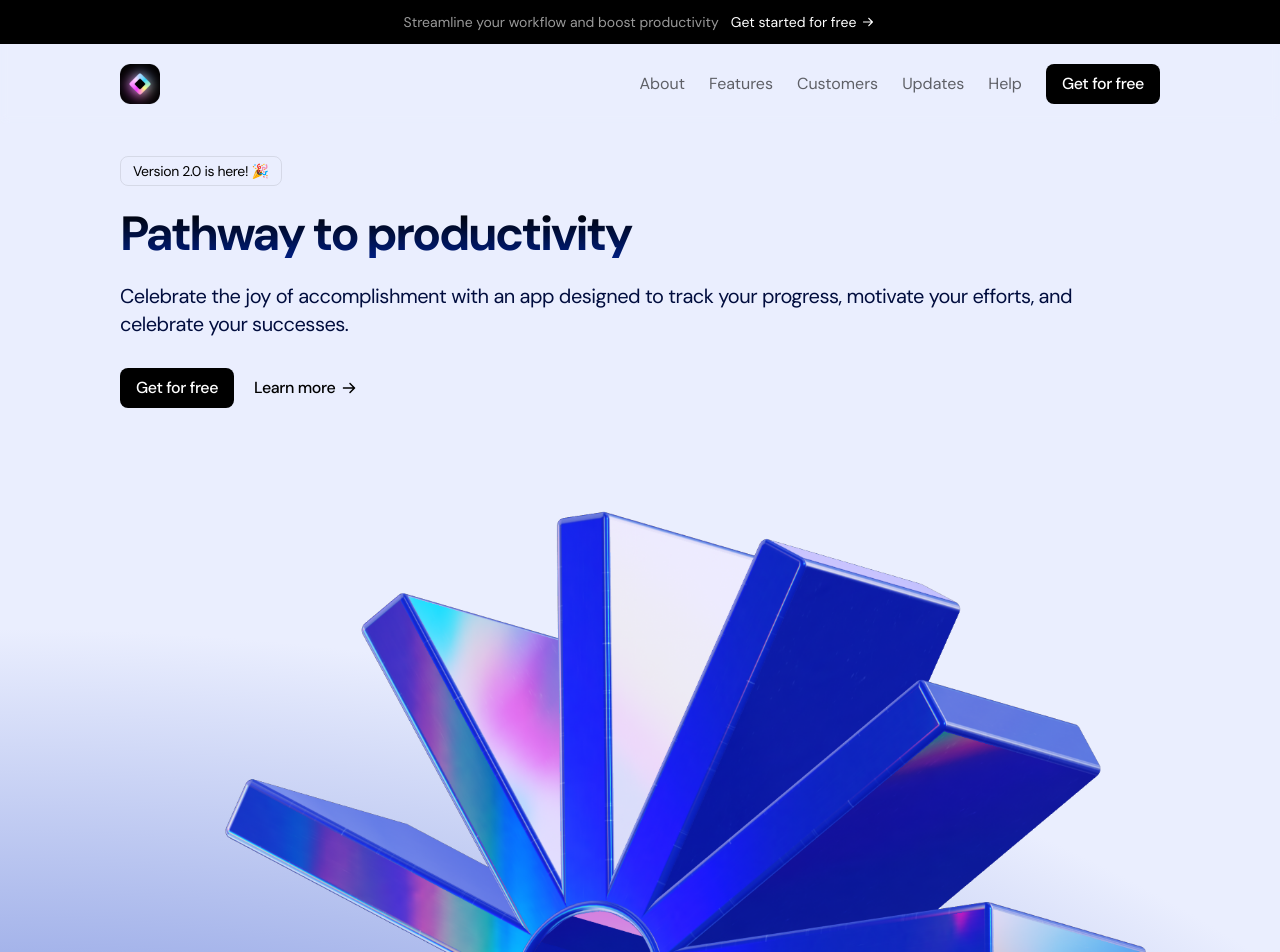
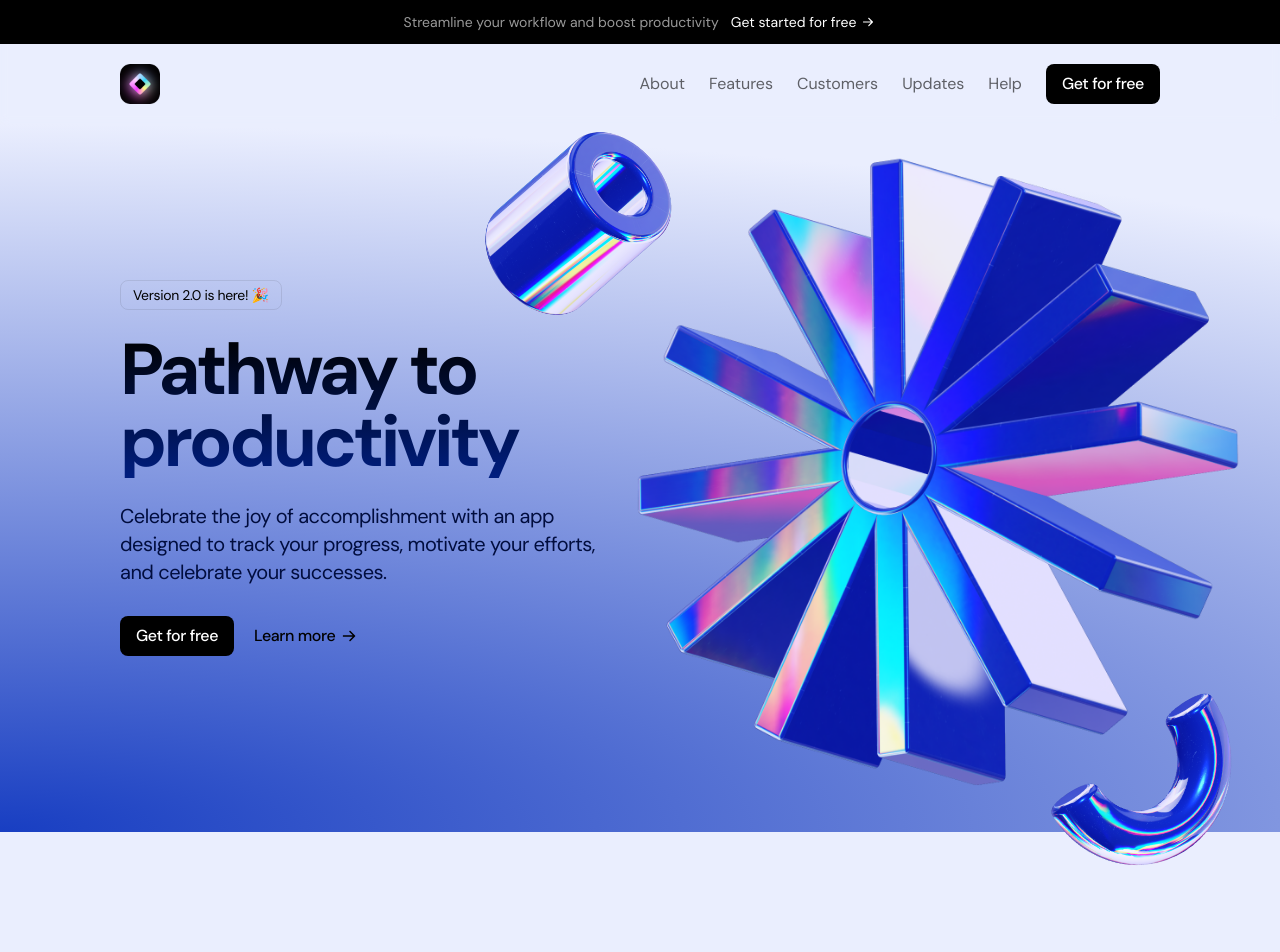
Before and after one commit to Mohamed-Madani/light-saas-landing-page, a Next.js app: page / in a window 1280 px wide. Shown: the top 952 px of the page. After the commit the page ends 928 px from the top, so only its background shows below. Built offline with nearby package versions, Linux system fonts and the light colour scheme.

Commit message:
Creating Desktop view of the hero

```diff
--- a/sections/Header.tsx
+++ b/sections/Header.tsx
@@ -5,7 +5,7 @@ import MenuIcon from "@/assets/menu.svg";
 
 export const Header = () => {
   return (
-    <header className="sticky top-0 backdrop-blur-sm">
+    <header className="sticky top-0 backdrop-blur-sm z-20">
       <div className="flex justify-center items-center py-3 bg-black text-white text-sm gap-3">
         <p className="text-white/60 hidden md:block">
           Streamline your workflow and boost productivity
--- a/sections/Hero.tsx
+++ b/sections/Hero.tsx
@@ -1,16 +1,19 @@
 import ArrowIcon from "@/assets/arrow-right.svg";
 import CogImage from "@/assets/cog.png";
+import cylinderImage from "@/assets/cylinder.png";
 import Image from "next/image";
+import noodleImage from "@/assets/noodle.png";
 
 export const Hero = () => {
   return (
-    <section className="pt-8 pb-20 bg-[radial-gradient(ellipse_200%_100%_at_bottom_left,#183EC2,#EAEEFE_66%)]">
+    <section className="pt-8 pb-20 md:pt-5 md:pb-10 bg-[radial-gradient(ellipse_200%_100%_at_bottom_left,#183EC2,#EAEEFE_100%)] overflow-x-clip">
       <div className="container">
-        <div>
+        <div className="md:flex items-center">
+        <div className="md:w-[478px]">
           <div className="text-sm inline-flex border border-[#222]/10 px-3 py-1 rounded-lg tracking-tight">
             Version 2.0 is here! 🎉
           </div>
-          <h1 className="text-5xl font-bold tracking-tighter bg-gradient-to-b from-black to-[#001E80] text-transparent bg-clip-text mt-6">
+          <h1 className="text-5xl md:text-7xl font-bold tracking-tighter bg-gradient-to-b from-black to-[#001E80] text-transparent bg-clip-text mt-6">
             Pathway to productivity
           </h1>
           <p className="text-xl text-[#010D3E] tracking-tight mt-6">
@@ -25,8 +28,22 @@ export const Hero = () => {
             </button>
           </div>
         </div>
-        <div className="mt-20">
-          <Image src={CogImage} alt="Cog" />
+        <div className="mt-20 md:mt-0 md:h-[648px] md:flex-1 relative">
+          <Image src={CogImage} alt="Cog" className="md:absolute md:h-full md:w-auto md:max-w-none md:-left-6 lg:left-0" />
+          <Image
+            src={cylinderImage}
+            alt="Cylinder"
+            width={220}
+            height={220}
+            className="hidden md:block -top-8 -left-32 md:absolute"
+          />
+          <Image
+          src={noodleImage}
+          alt="Noodle"
+          width={220}
+          className="hidden lg:block absolute top-[524px] left-[448px] rotate-[30deg]"
+          />
+        </div>
         </div>
       </div>
     </section>
```
